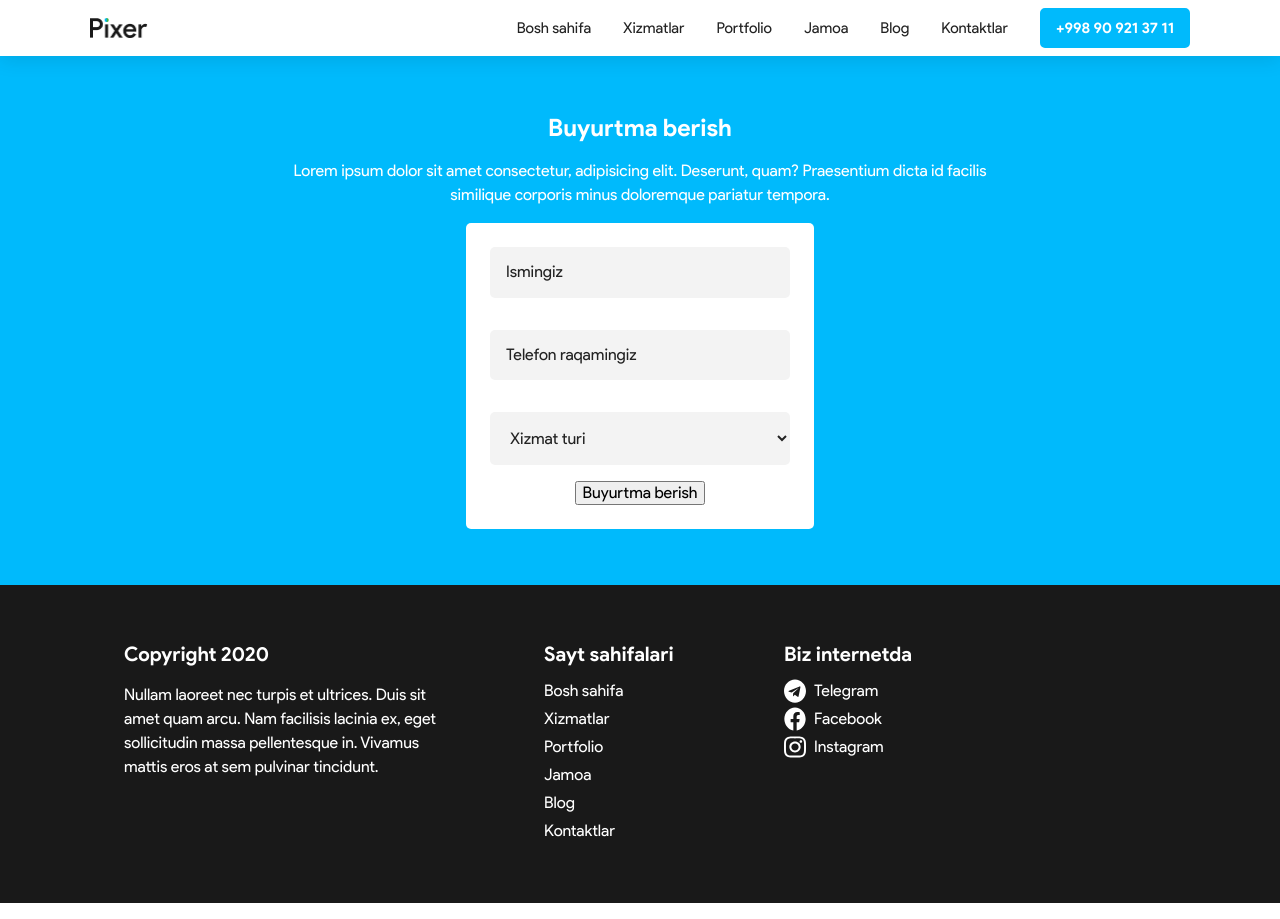
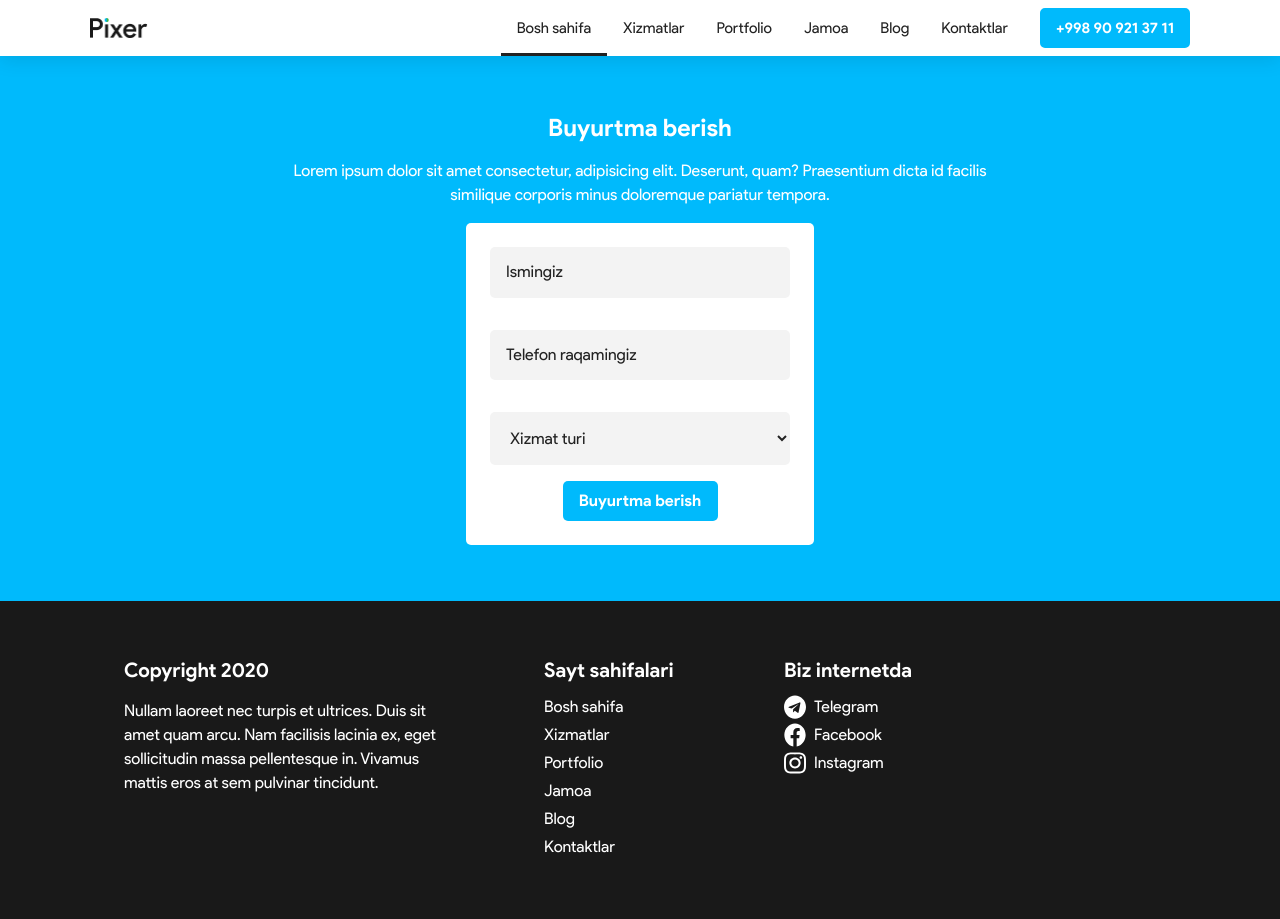
Before and after one commit to doramakh/pixer, a plain HTML site: page index.html in a window 1280 px wide. Drawn offline with Linux system fonts and the light colour scheme.

Commit message:
fix order button and current link style

```diff
--- a/css/styles.css
+++ b/css/styles.css
@@ -189,6 +189,10 @@ body {
   background-color: #fff;
   text-decoration: none;
   transition: box-shadow 0.3s ease;
+}
+
+.nav-active-link{
+  box-shadow: inset 0 -3px 0 0 #222;
 }
 
 .nav-link:hover,
--- a/index.html
+++ b/index.html
@@ -21,7 +21,7 @@
         <nav class="header-nav">
           <ul class="nav-list">
             <li class="nav-item">
-              <a class="nav-link" href="index.html">Bosh sahifa</a>
+              <a class="nav-link nav-active-link" href="index.html">Bosh sahifa</a>
             </li>
             <li class="nav-item">
               <a class="nav-link" href="services.html">Xizmatlar</a>
@@ -89,7 +89,7 @@
             </select>
           </label>
 
-          <button class="submit-btn" type="submit">Buyurtma berish</button>
+          <button class="order-btn" type="submit">Buyurtma berish</button>
         </form>
       </div><!-- order-section -->
     </div><!-- container -->
```
Also changed, not shown: services.html (+1 -1 lines).
